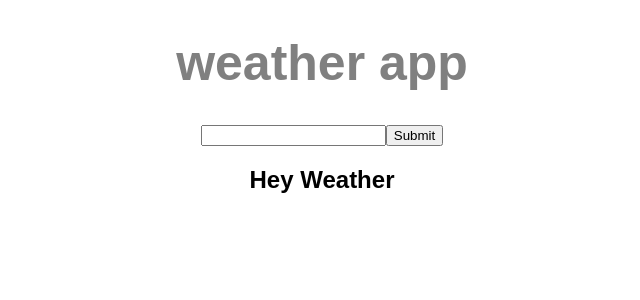
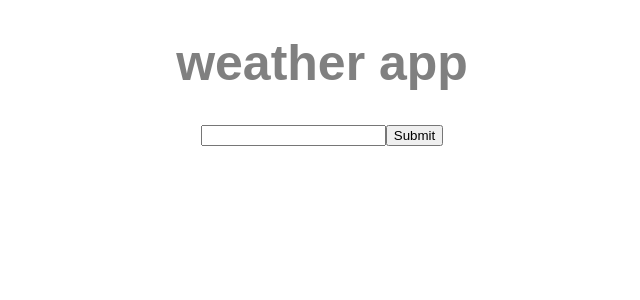
Before and after one commit to warui09/weatherApp, a React (Create React App) app: page / in a window 1280 px wide. Shown: the top 300 px of the page, without its empty margins (318-958 px from the left). Built offline with nearby package versions, Linux system fonts and the light colour scheme.

Commit message:
added test code to verify state working correctly

```diff
--- a/src/components/Container.js
+++ b/src/components/Container.js
@@ -14,7 +14,7 @@ const Container = () => {
     <div>
       <Header />
       <InputLocation getLocation={getLocation} />
-      <Display />
+      <Display location={location} />
     </div>
   );
 };
--- a/src/components/Display.js
+++ b/src/components/Display.js
@@ -1,9 +1,9 @@
 import React from "react";
 
-const Display = () => {
+const Display = (props) => {
   return (
     <div>
-      <h2>Hey Weather</h2>
+      <h2>{props.location}</h2>
     </div>
   );
 };
```
